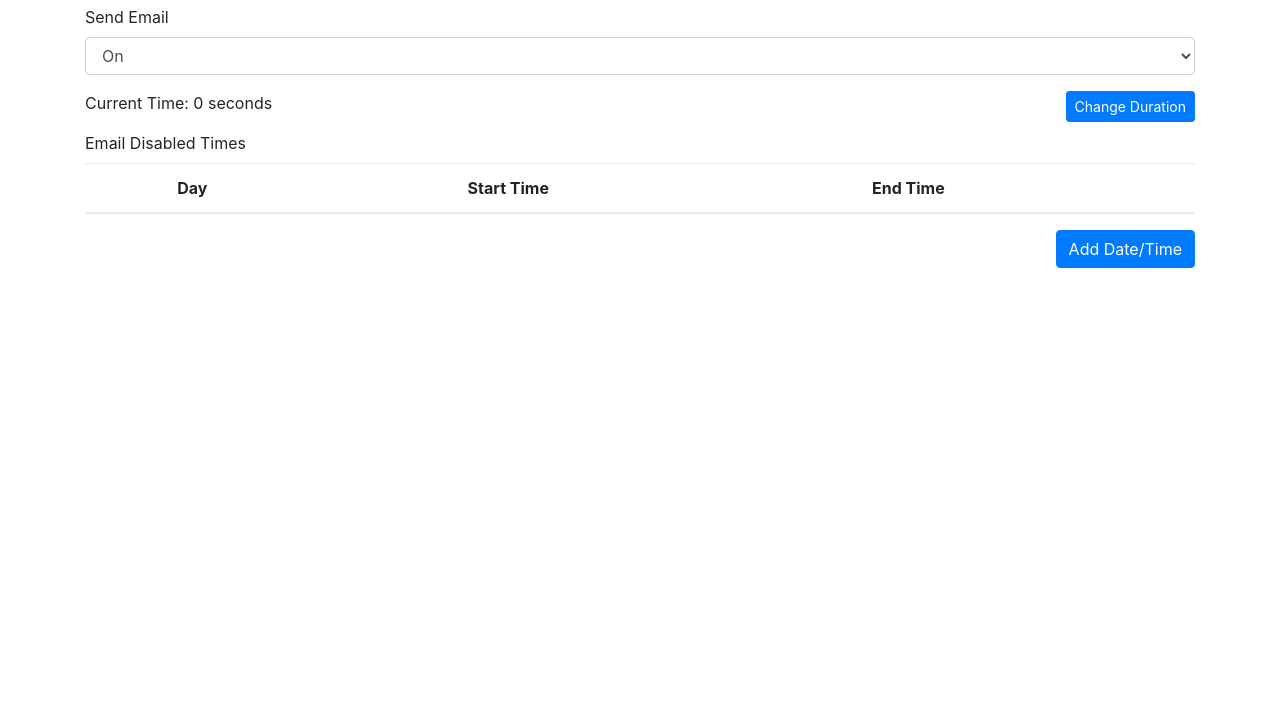
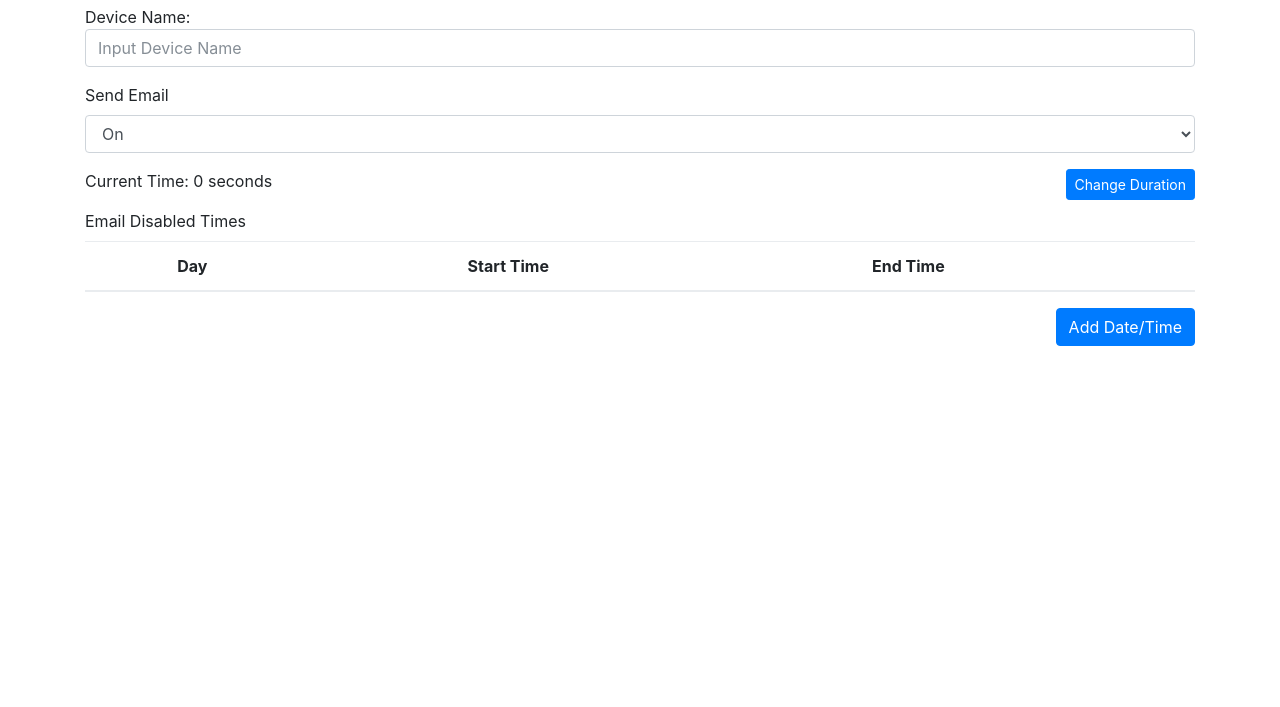
Before and after one commit to khanguslee/ArduinoDataLogger, a website: page ArduinoDataLoggerNodeJS/ArduinoDataLoggerNodeJS/index.html in a window 1280 px wide. Shown: the part 93-800 px from the top of the page. Drawn offline with nearby package versions, Linux system fonts and the light colour scheme; no server answers.

Commit message:
Added text box in html page

```diff
--- a/ArduinoDataLoggerNodeJS/ArduinoDataLoggerNodeJS/index.html
+++ b/ArduinoDataLoggerNodeJS/ArduinoDataLoggerNodeJS/index.html
@@ -14,6 +14,10 @@
 
     <div class="container">
         <h3>Options</h3>
+        <div id="deviceName">
+            <p>Device Name: <input type="text" class="form-control" placeholder="Input Device Name"></p>
+        </div>
+
         <form class="form-group">
                 <label for="selectEmailActivation">Send Email</label>
                 <select id="selectEmailActivation" class="form-control" onchange="enableEmailOption()">
```
Also changed, not shown: ArduinoDataLoggerNodeJS/ArduinoDataLoggerNodeJS/app.js (+9 -9 lines).
